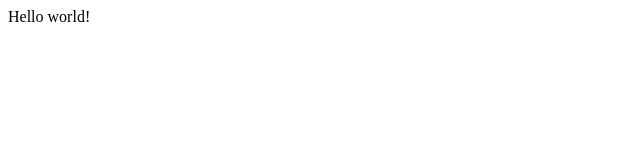
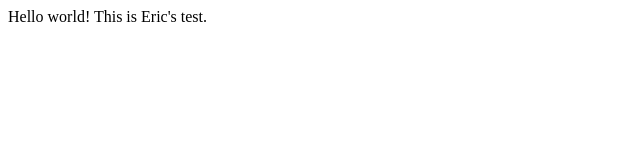
Before and after one commit to c50/gatsby-starter-hello-world, a Gatsby site: page / in a window 1280 px wide. Shown: the whole page, without its empty margins (0-640 px from the left). Built offline with nearby package versions, Linux system fonts and the light colour scheme; Gatsby itself is replaced by a stand-in of ours.

Commit message:
tiny update

```diff
--- a/src/pages/index.js
+++ b/src/pages/index.js
@@ -1,5 +1,5 @@
 import React from "react"
 
 export default function Home() {
-  return <div>Hello world!</div>
+  return <div>Hello world! This is Eric's test.</div>
 }
```
